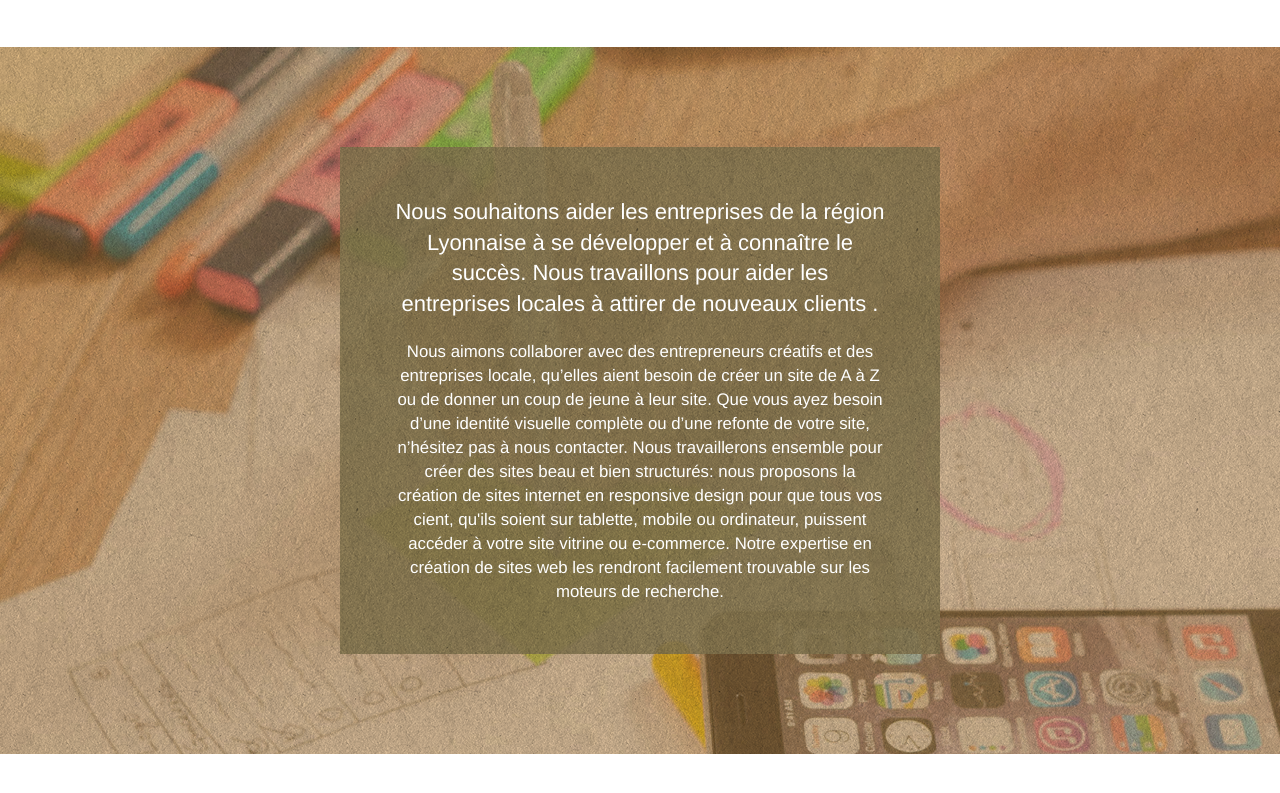
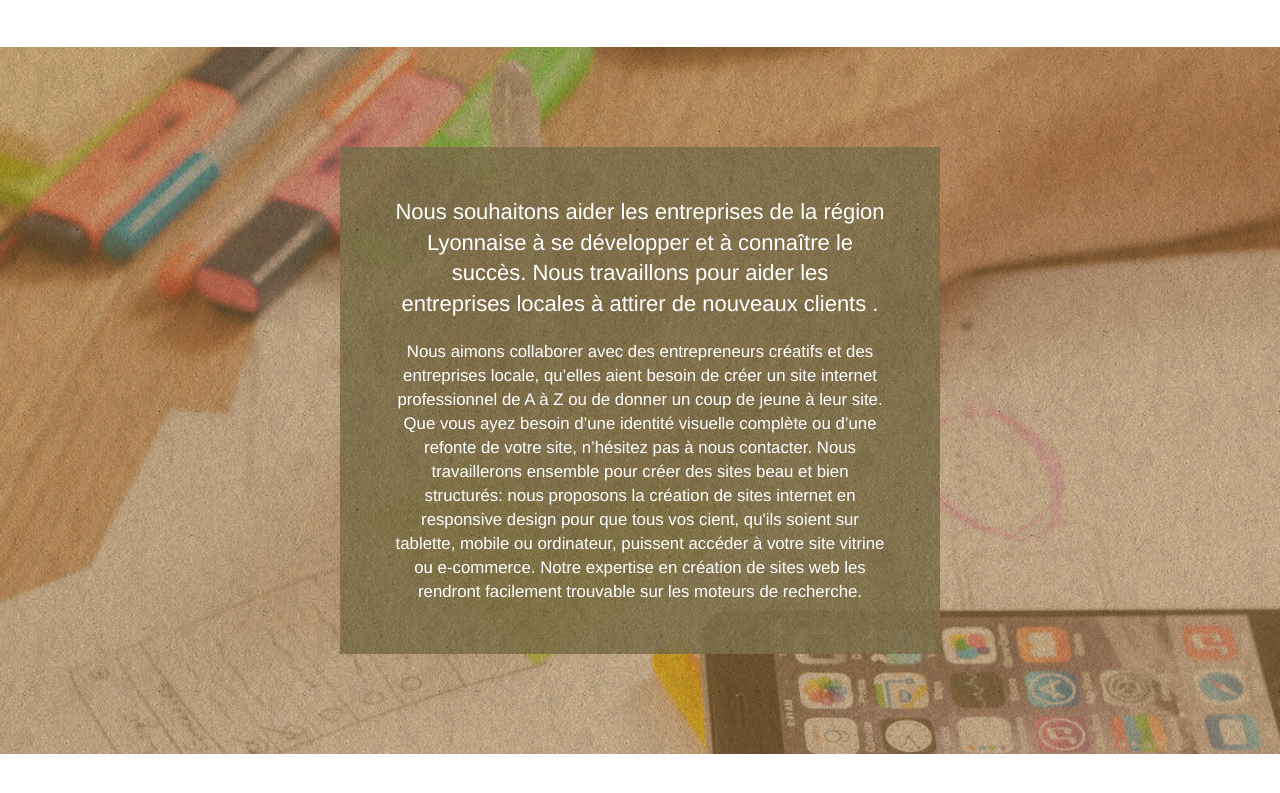
Before and after one commit to CptConi/CptConi.github.io, a plain HTML site: page index.html in a window 1280 px wide. Shown: the part 1325-2118 px from the top of the page. Drawn offline with Linux system fonts and the light colour scheme.

Commit message:
content SEO

```diff
--- a/index.html
+++ b/index.html
@@ -102,7 +102,6 @@
               <h1 class="text-center hero-bloc-text tc-white">
                 La chouette agence.
               </h1>
-
             </div>
           </div>
         </div>
@@ -118,8 +117,9 @@
                 <p>
                   La chouette agence est une agence de web design qui aide votre
                   site internet à devenir attractif et visible sur internet.
-                  Nous pouvons vous accompagner à la création de sites, gestion
-                  de contenu ou encore amélioration du référencement.
+                  Nous pouvons vous accompagner à la création de site web,
+                  gestion de contenu ou encore amélioration du référencement
+                  SEO.
                 </p>
               </div>
             </div>
@@ -137,7 +137,7 @@
               <p class="text-center">
                 Que vous ayez un site web qui a besoin d&rsquo;un
                 rafraîchissement ou que vous partiez de zéro, laissez-nous vous
-                réaliser un design dont vous serez fier.
+                réaliser un design à votre image dont vous serez fier.
               </p>
             </div>
             <div class="col-sm-4">
@@ -204,17 +204,16 @@
               </h2>
               <p class="text-center tc-white">
                 Nous aimons collaborer avec des entrepreneurs créatifs et des
-                entreprises locale, qu’elles aient besoin de créer un site de A
-                à Z ou de donner un coup de jeune à leur site. Que vous ayez
-                besoin d’une identité visuelle complète ou d’une refonte de
-                votre site, n’hésitez pas à nous contacter. Nous travaillerons
-                ensemble pour créer des sites beau et bien structurés: nous
-                proposons la création de sites internet en responsive design
-                pour que tous vos cient, qu'ils soient sur tablette, mobile ou
-                ordinateur, puissent accéder à votre site vitrine ou e-commerce.
-                Notre expertise en création de sites web les rendront facilement
-                trouvable sur les moteurs de recherche.
-
+                entreprises locale, qu’elles aient besoin de créer un site
+                internet professionnel de A à Z ou de donner un coup de jeune à
+                leur site. Que vous ayez besoin d’une identité visuelle complète
+                ou d’une refonte de votre site, n’hésitez pas à nous contacter.
+                Nous travaillerons ensemble pour créer des sites beau et bien
+                structurés: nous proposons la création de sites internet en
+                responsive design pour que tous vos cient, qu'ils soient sur
+                tablette, mobile ou ordinateur, puissent accéder à votre site
+                vitrine ou e-commerce. Notre expertise en création de sites web
+                les rendront facilement trouvable sur les moteurs de recherche.
               </p>
             </div>
           </div>
@@ -360,7 +359,6 @@
                 <p class="text-center white">
                   La chouette agence - Agence web basée à Lyon.<br />
                 </p>
-
               </div>
             </div>
           </div>
```
